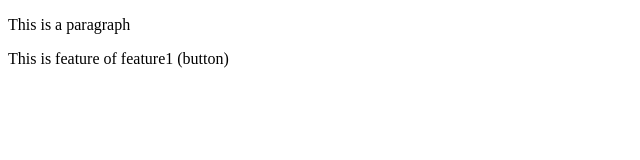
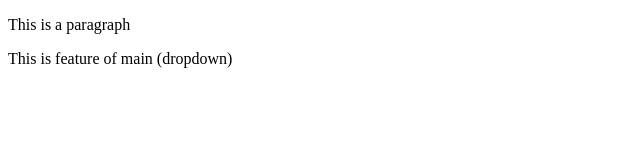
Before and after one commit to AimanShowkat23/local-repo, a plain HTML site: page index.html in a window 1280 px wide. Shown: the full height of the page, 0-640 px from the left. Drawn offline with Linux system fonts and the light colour scheme.

Commit message:
add dropdown

```diff
--- a/index.html
+++ b/index.html
@@ -7,6 +7,6 @@
 </head>
 <body>
     <p>This is a paragraph</p>
-    <p>This is feature of feature1 (button)</p>
+    <p>This is feature of main (dropdown)</p>
 </body>
 </html>
```
